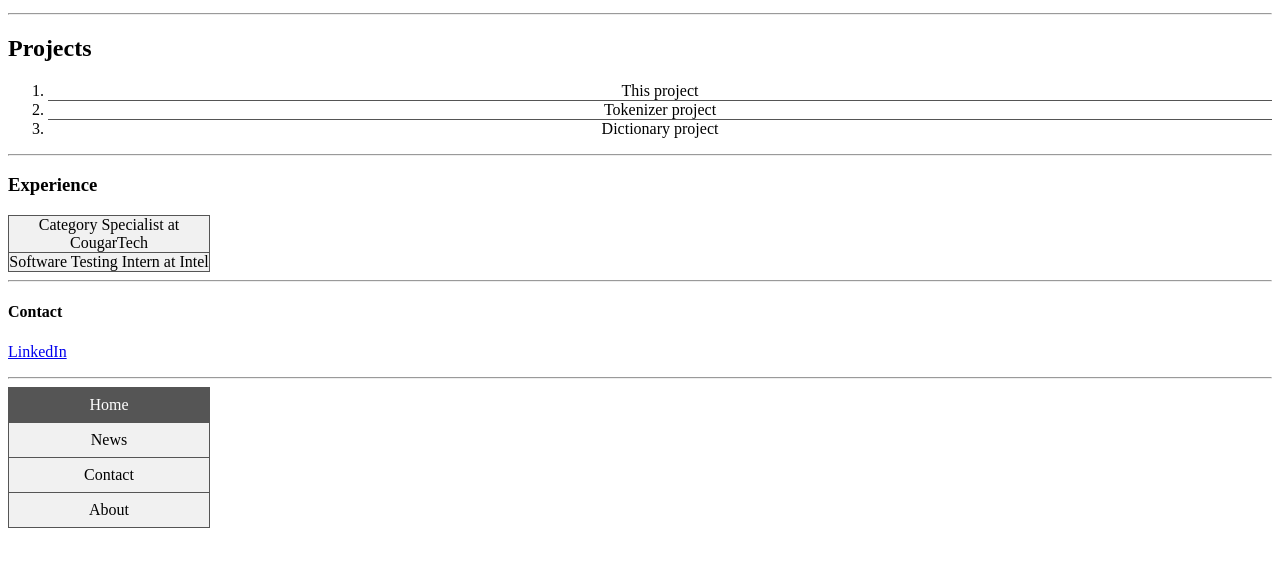
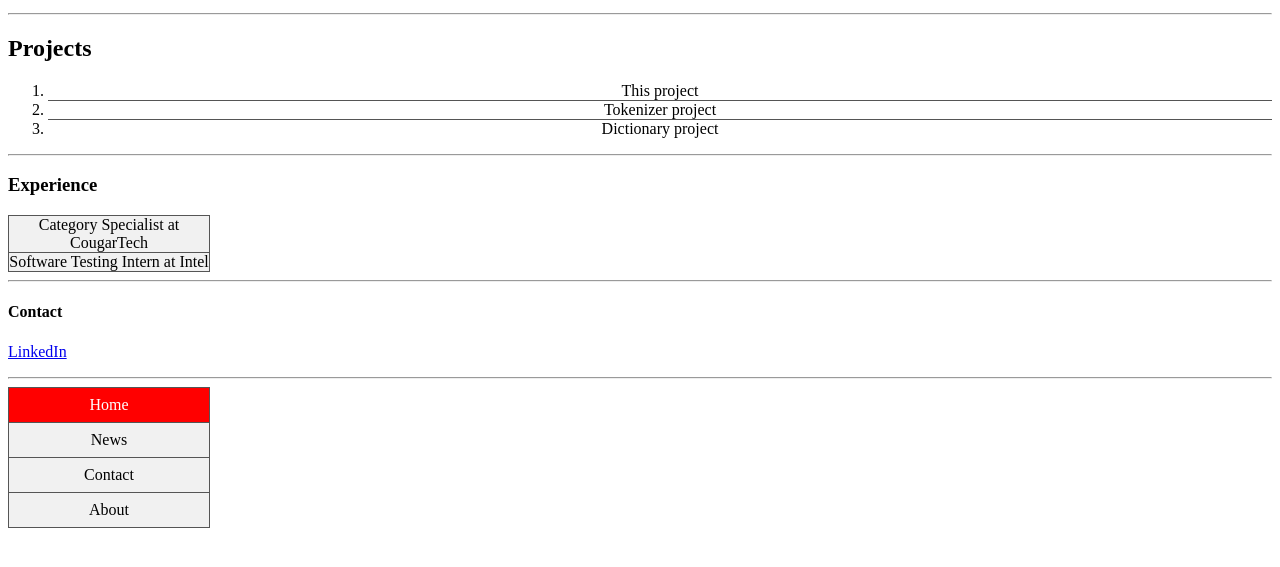
Before and after one commit to hanct249/cs260d7, a plain HTML site: page index.html in a window 1280 px wide. In both pictures the pointer is over the link "Home". Shown: the part 101-668 px from the top of the page. Drawn offline with Linux system fonts and the light colour scheme.

Commit message:
modified color

```diff
--- a/styles.css
+++ b/styles.css
@@ -18,7 +18,7 @@ li a {
 
 /* Change the link color on hover */
 li a:hover {
-  background-color: #555;
+  background-color: #FF0000;
   color: white;
 }
 .active {
```
